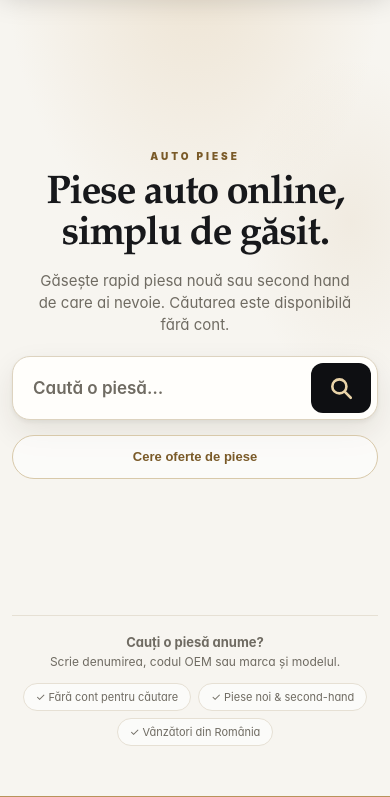
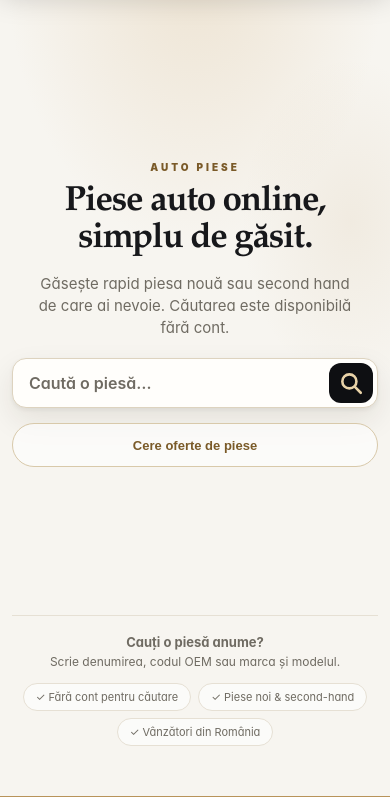
Before and after one commit to antracitweb-svg/pieseauro, a website: page index.html in a window 390 px wide. Shown: the part 47-844 px from the top of the page. Drawn offline with Linux system fonts and the light colour scheme; no server answers.

Commit message:
Add files via upload

```diff
--- a/index.html
+++ b/index.html
@@ -4,7 +4,7 @@
 <meta charset="utf-8"><meta name="viewport" content="width=device-width,initial-scale=1,viewport-fit=cover">
 <title>AutoPiese — Piese auto și dezmembrări</title>
 <meta name="description" content="Caută piese auto noi și second-hand, cere oferte și găsește dezmembrări auto din România.">
-<meta name="theme-color" content="#0e0f12"><link rel="stylesheet" href="style.css?v=prestige2026g">
+<meta name="theme-color" content="#0e0f12"><link rel="stylesheet" href="style.css?v=prestige2026h">
 </head>
 <body>
 <div id="toast" class="toast hidden"></div>
--- a/style.css
+++ b/style.css
@@ -1181,3 +1181,24 @@ img,video{max-width:100%}
 .menu-btn{display:inline-flex!important;flex-direction:column;align-items:center;justify-content:center;gap:4px}
 .menu-btn i{display:block;flex:0 0 auto}
 @media(max-width:680px){ .header .menu-btn{gap:3px} .header .menu-btn i{width:15px;height:2px} }
+
+/* =====================================================================
+   PRIMA PAGINĂ – titlu și casetă de căutare puțin mai înguste
+   ===================================================================== */
+.home-wrap .home-center h1{font-size:clamp(42px,5vw,64px);line-height:1.04}
+.home-wrap .home-search-form{height:56px;border-radius:15px}
+.home-wrap .home-search-go{width:52px;margin:5px;height:calc(100% - 10px)}
+.home-wrap .home-search-form input{font-size:16px}
+@media(min-width:1600px){ .home-wrap .home-center h1{font-size:68px} }
+@media(min-width:681px) and (max-width:980px){ .home-wrap .home-center h1{font-size:48px} }
+@media(max-width:680px){
+  .home-wrap .home-center h1{font-size:35px;letter-spacing:-1.2px}
+  .home-wrap .home-search-form{height:50px;border-radius:14px}
+  .home-wrap .home-search-go{width:44px;margin:4px;height:calc(100% - 8px)}
+  .home-wrap .home-search-form input{padding-left:16px}
+}
+@media(max-width:360px){
+  .home-wrap .home-center h1{font-size:30px}
+  .home-wrap .home-search-form{height:46px}
+  .home-wrap .home-search-go{width:40px}
+}
```
